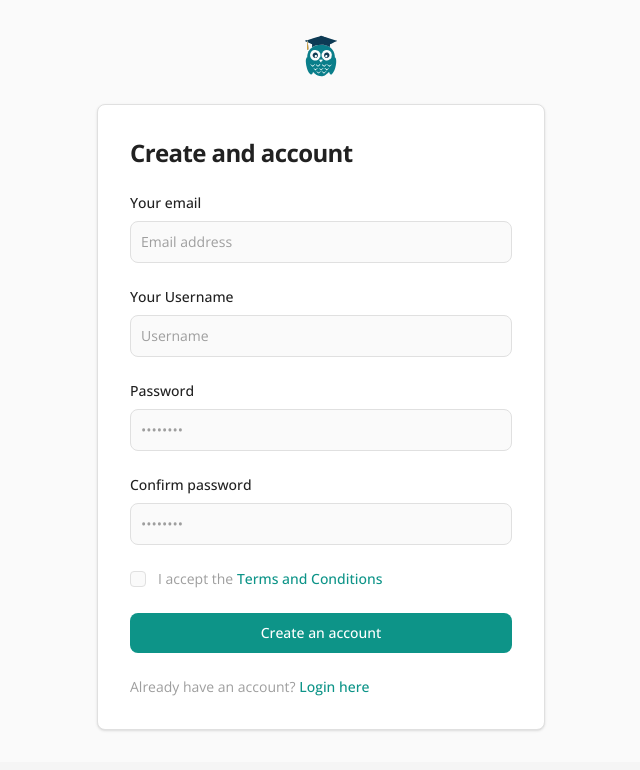
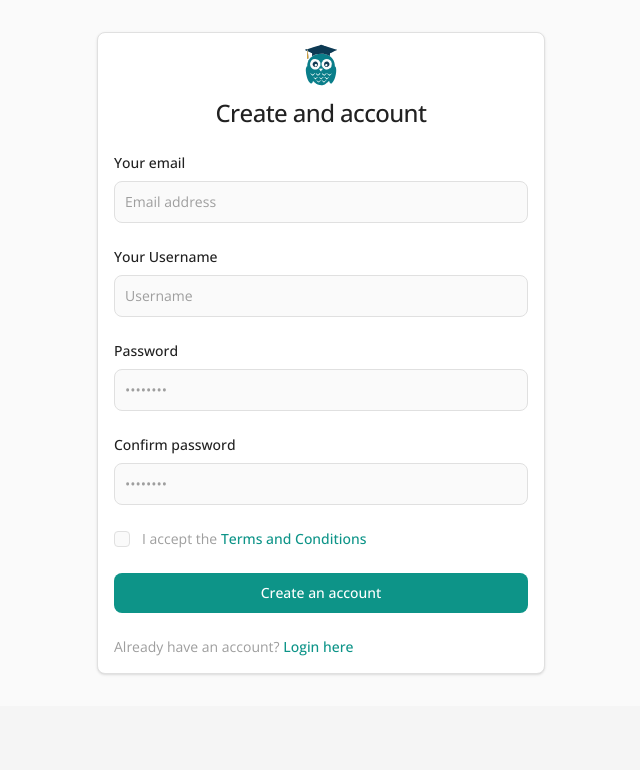
Before and after one commit to Theetawee/SCHOOL_GUIDE, a Django app: page /accounts/signup/ in a window 1280 px wide. Shown: the top 770 px of the page, without its empty margins (319-959 px from the left). Run offline with Django 4.2, Linux system fonts and the light colour scheme; style sheets or scripts are compiled from the project's sources.

Commit message:
Update signup.html

```diff
--- a/templates/account/signup.html
+++ b/templates/account/signup.html
@@ -15,14 +15,15 @@
 <section class="bg-gray-50 dark:bg-gray-900">
   <div
     class="flex flex-col items-center justify-center px-3 py-8 mx-auto">
-    <a
+    <div
+      class="w-full bg-white border border-gray-300 rounded-lg shadow dark:border md:mt-0 sm:max-w-md xl:p-0 dark:bg-gray-800 dark:border-gray-700">
+      <a
       href="{% url 'home' %}"
-      class="flex items-center mb-6 text-2xl font-semibold text-gray-900 dark:text-white">
+      class="flex items-center py-2 justify-center text-2xl font-semibold text-gray-900 dark:text-white">
       <img src="{% static 'images/logo.svg' %}" class="w-12 h-12" alt="Logo" />
 
     </a>
-    <div
-      class="w-full bg-white border border-gray-300 rounded-lg shadow dark:border md:mt-0 sm:max-w-md xl:p-0 dark:bg-gray-800 dark:border-gray-700">
+
       {% if form.errors %}
       <div class="p-4">
       {% for field in form %}
@@ -36,9 +37,9 @@
       </div>
       {% endif %}
 
-      <div class="py-6 px-4 space-y-4 md:space-y-6 sm:p-8">
+      <div class="px-4 space-y-4 md:space-y-6 pb-4">
         <h1
-          class="text-xl font-bold leading-tight tracking-tight text-gray-900 md:text-2xl dark:text-white">
+          class="text-xl font-medium text-center leading-tight tracking-tight text-gray-900 md:text-2xl dark:text-white">
           Create and account
         </h1>
         <form class="space-y-4 md:space-y-6" action="{% url 'account_signup' %}" method="post">
```
